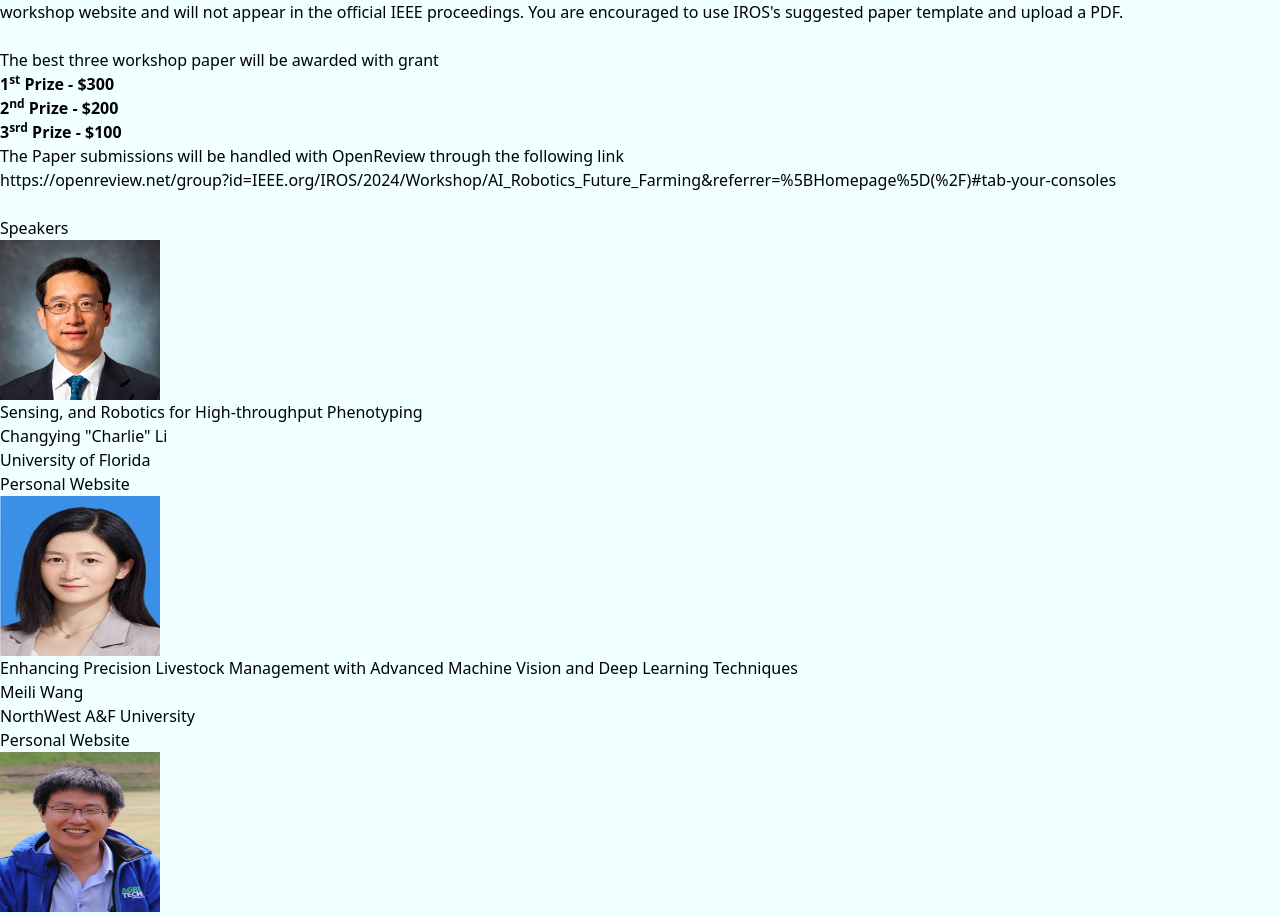
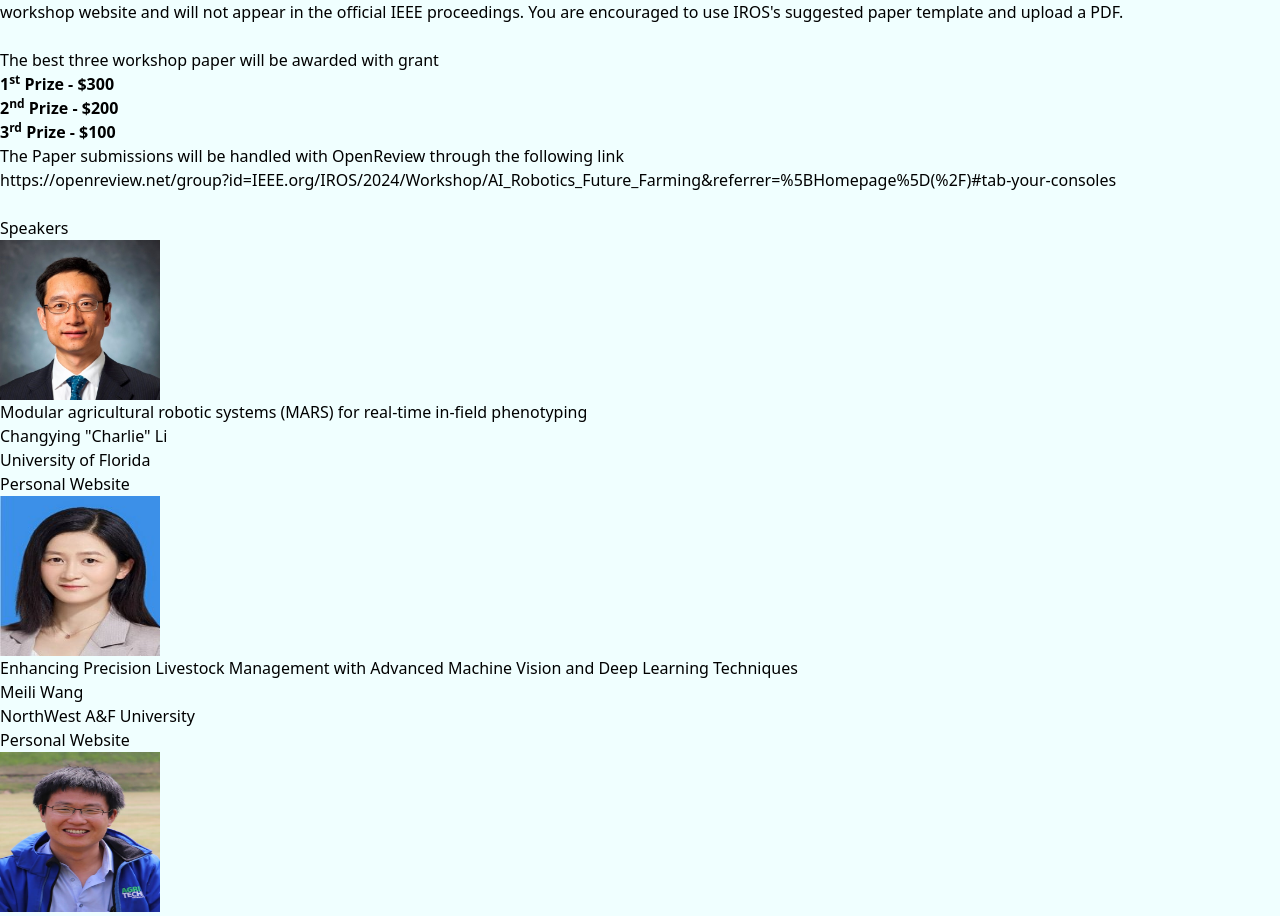
Before and after one commit to kishaiyan/IROS-2024, a React (Vite) app: page / in a window 1280 px wide. Shown: the part 1287-2203 px from the top of the page. Built offline with nearby package versions, Linux system fonts and the light colour scheme.

Commit message:
changes accordingly

```diff
--- a/src/components/Submission.jsx
+++ b/src/components/Submission.jsx
@@ -12,7 +12,7 @@ export default function Submission(){
       <ul className="ml-4">
         <li className="list-none"><strong>1<sup>st</sup> Prize - $300</strong></li>
         <li className="list-none"><strong>2<sup>nd</sup> Prize - $200</strong></li>
-        <li className="list-none"><strong>3<sup>srd</sup> Prize - $100</strong></li>
+        <li className="list-none"><strong>3<sup>rd</sup> Prize - $100</strong></li>
       </ul>
 
     <p className="ml-3 mt-4">The Paper submissions will be handled with OpenReview through the following link</p>
--- a/src/components/speakers.jsx
+++ b/src/components/speakers.jsx
@@ -18,7 +18,7 @@ export default function Speakers(){
     <>
     <h1 className="text-3xl mb-10">Speakers</h1>
     <div className="grid md:grid-cols-2">
-      <Speaker image={image1} title="Sensing, and Robotics for High-throughput Phenotyping" name='Changying "Charlie" Li ' post="University of Florida" href="https://abe.ufl.edu/people/faculty/li-changying/"/>
+      <Speaker image={image1} title="Modular agricultural robotic systems (MARS) for real-time in-field phenotyping" name='Changying "Charlie" Li ' post="University of Florida" href="https://abe.ufl.edu/people/faculty/li-changying/"/>
 
      <Speaker image={image4} title="Enhancing Precision Livestock Management with Advanced Machine Vision and Deep Learning Techniques" name="Meili Wang" post="NorthWest A&F University" href="https://cie.nwsuaf.edu.cn/szdw/js/2012110003/index.htm"/>
 
```
